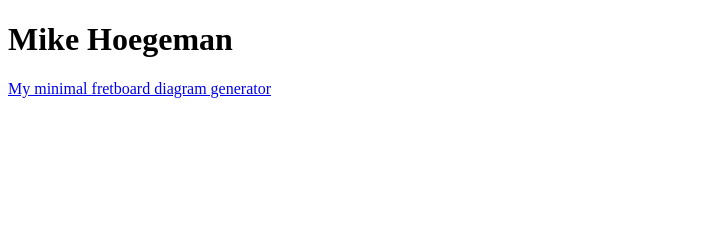
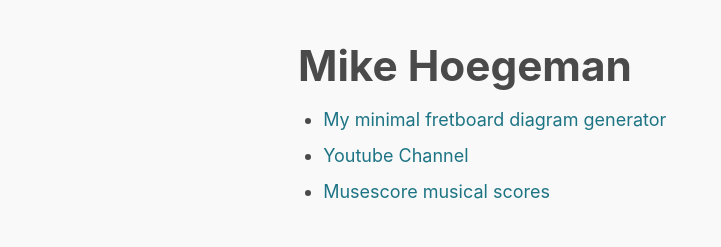
Before and after one commit to mike-hoegeman/mike-hoegeman.github.io, a plain HTML site: page index.html in a window 1280 px wide. Shown: the whole page, without its empty margins (0-721 px from the left). Drawn offline with nearby package versions, Linux system fonts and the light colour scheme.

Commit message:
few links added

```diff
--- a/index.html
+++ b/index.html
@@ -1,14 +1,22 @@
 <!DOCTYPE html>
 <html>
 <head>
-<link rel="stylesheet" href=sakura.css">
+<meta content="text/html; charset=utf-8" http-equiv="content-type">
+  <title>Mike Hoegeman</title>
+  <meta content="width=device-width, initial-scale=1" name="viewport">
+  <link href='normalize.css' rel='stylesheet' type='text/css'>
+  <link href='sakura.css' id="sakura-css" rel='stylesheet' type='text/css'>
 </head>
 
 <body>
 
 <h1>Mike Hoegeman</h1>
 
-<p><a href="fretboard.html">My minimal fretboard diagram generator</a></p>
+<ul>
+<li> <a href="fretboard.html">My minimal fretboard diagram generator</a> </li>
+<li> <a href="https://www.youtube.com/@mhoegeman">Youtube Channel</a> </li>
+<li> <a href="https://musescore.com/user/30359691/sheetmusic">Musescore musical scores</a> </li>
+</ul>
 
 </body>
 </html>
```
